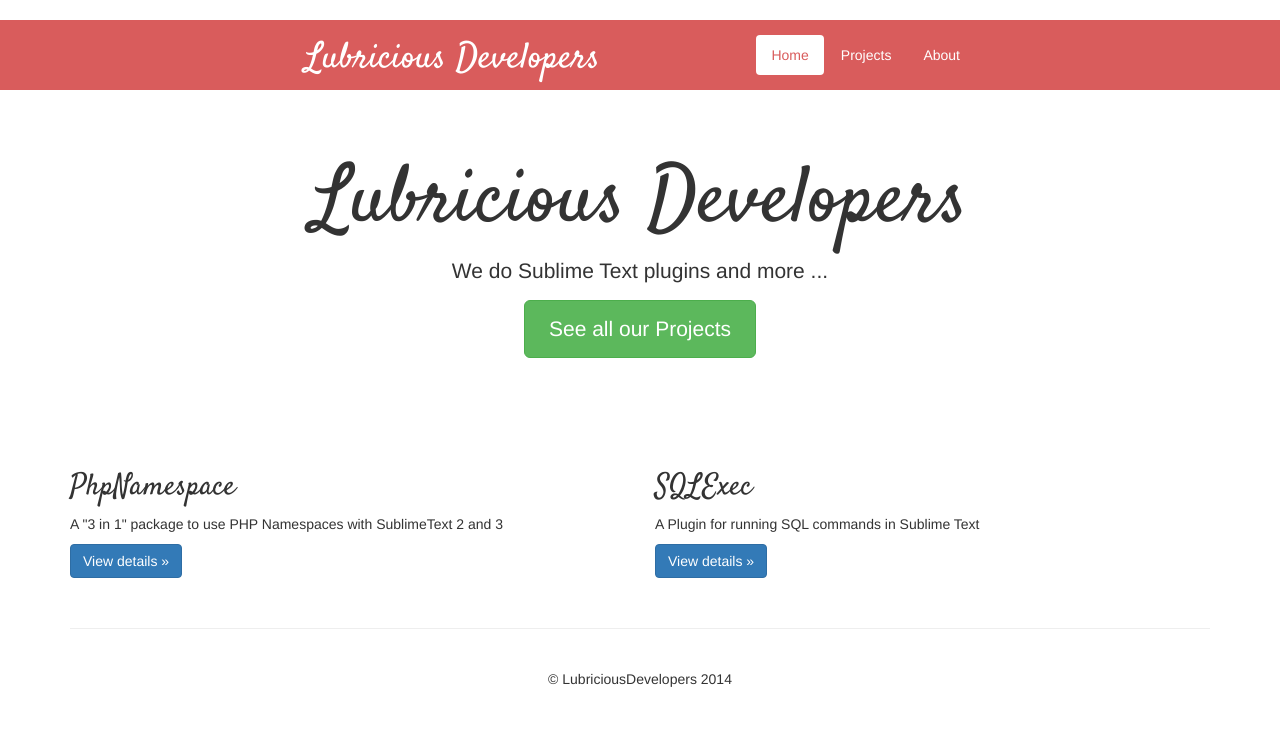
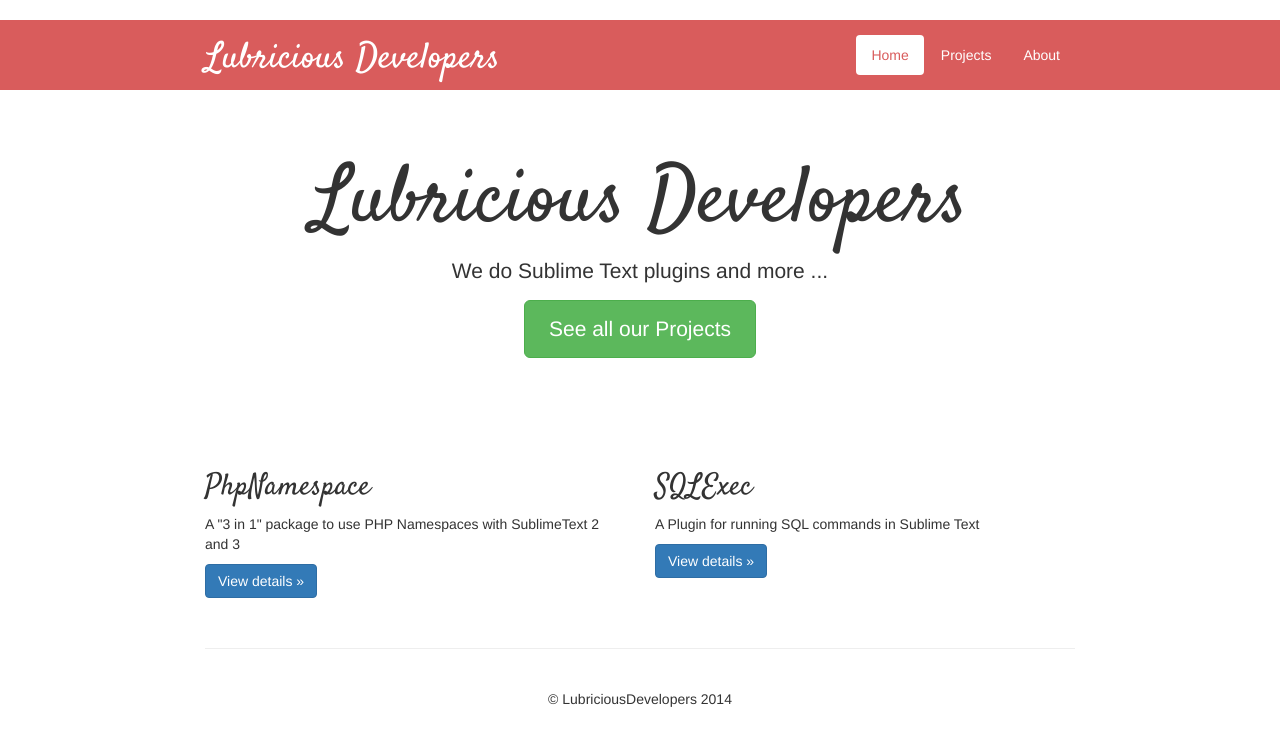
Before and after one commit to LubriciousDevelopers/lubriciousdevelopers.github.io, a Jekyll site: the page built from index.html, in a window 1280 px wide. Shown: the top 746 px of the page. Built offline with Jekyll 4.4.1, drawn with Linux system fonts in a browser that asks for light colours; nearby versions of some CDN libraries.

Commit message:
Change header

```diff
--- a/css/styles.css
+++ b/css/styles.css
@@ -9,6 +9,10 @@
 .nav {
     position: relative;
     display: block;
+}
+
+.container {
+    width: 900px;
 }
 
 .affix {
@@ -34,10 +38,6 @@
     color: #FFF;
 }
 
-div.header .container {
-    width: 700px;
-}
-
 div.header .nav-pills {
     margin-top: 15px;
 }
@@ -46,7 +46,7 @@
     color: #D95C5C;
     background-color: #FFF;
 }
-div.header a, div.header a:hover {
+div.header a, div.header .nav > li > a:hover {
     color: #FFF;
     background-color: none;
 }
```
